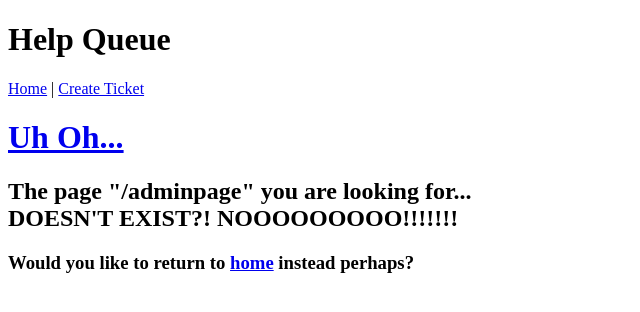
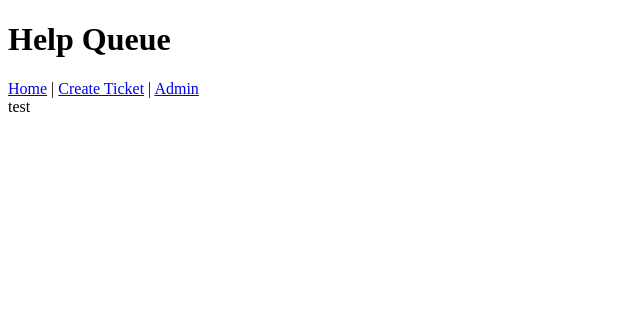
Before and after one commit to glitchwizard/reactHelpQueueLesson, a React app: page /#/adminpage in a window 1280 px wide. Shown: the top 312 px of the page, without its empty margins (0-640 px from the left). Built offline with nearby package versions, Linux system fonts and the light colour scheme.

Commit message:
add admin

```diff
--- a/src/components/Admin.jsx
+++ b/src/components/Admin.jsx
@@ -1,9 +1,10 @@
 import { React } from 'react';
+import PropTypes from 'prop-types';
 
 function Admin() {
   return (
     <div>
-      <h2>Admin</h2>
+      test
     </div>
   );
 }
--- a/src/components/App.jsx
+++ b/src/components/App.jsx
@@ -48,7 +48,7 @@ class App extends React.Component {
         <Switch>
           <Route exact path='/' render={()=><TicketList ticketList={this.state.masterTicketList} />} />
           <Route path='/newTicket' render={()=><NewTicketControl onNewTicketCreation={this.handleAddingNewTicketToList} />}  />
-          <Route path='/admin' component={Admin} />
+          <Route path='/adminpage' render={ ()=> <Admin ticketList={this.state.masterTicketList} />} />
           <Route component={Error404} />
         </Switch>
       </div>
--- a/src/components/Header.jsx
+++ b/src/components/Header.jsx
@@ -5,7 +5,7 @@ function Header() {
   return (
     <div>
       <h1>Help Queue</h1>
-      <Link to="/">Home</Link> | <Link to="/newTicket">Create Ticket</Link>
+      <Link to="/">Home</Link> | <Link to="/newTicket">Create Ticket</Link> | <Link to="/admin">Admin</Link>
     </div>
   );
 }
```
